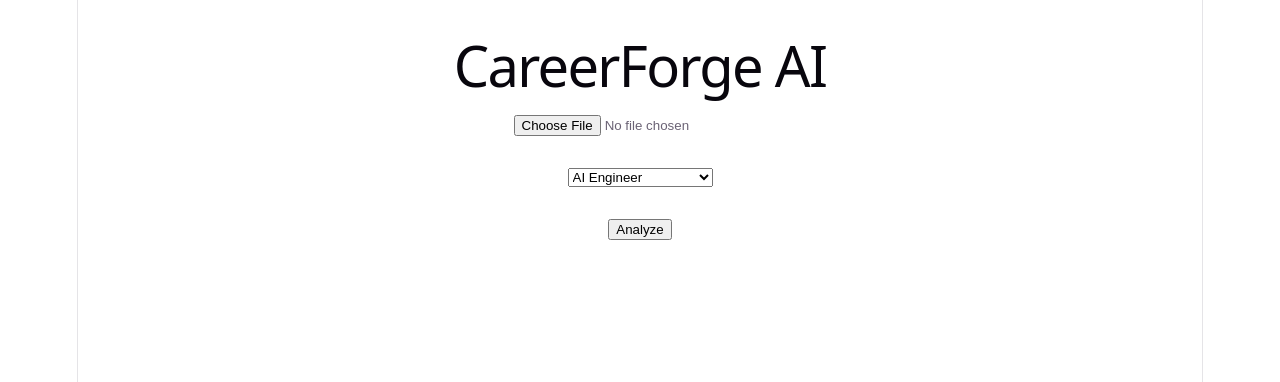
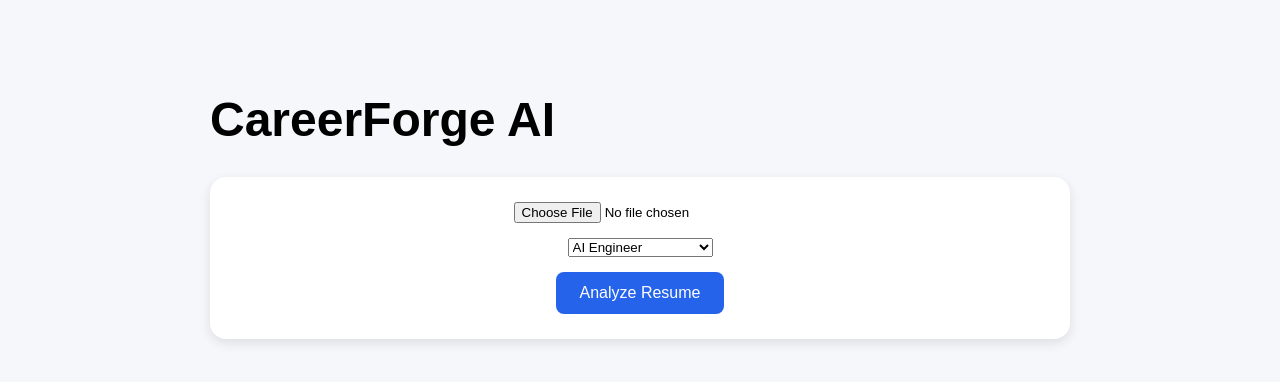
Before and after one commit to Kaviya-Balamurugan/careerforge-ai, a React app in the folder frontend/: page / in a window 1280 px wide. Shown: the top 382 px of the page. Built offline with nearby package versions, Linux system fonts and the light colour scheme; the HTML template or start-up script is replaced by a standard one.

Commit message:
Improved frontend UI design

```diff
--- a/frontend/src/App.css
+++ b/frontend/src/App.css
@@ -1,184 +1,58 @@
-.counter {
-  font-size: 16px;
-  padding: 5px 10px;
-  border-radius: 5px;
-  color: var(--accent);
-  background: var(--accent-bg);
-  border: 2px solid transparent;
-  transition: border-color 0.3s;
-  margin-bottom: 24px;
-
-  &:hover {
-    border-color: var(--accent-border);
-  }
-  &:focus-visible {
-    outline: 2px solid var(--accent);
-    outline-offset: 2px;
-  }
+.container {
+  max-width: 900px;
+  margin: 40px auto;
+  padding: 20px;
 }
 
-.hero {
-  position: relative;
-
-  .base,
-  .framework,
-  .vite {
-    inset-inline: 0;
-    margin: 0 auto;
-  }
-
-  .base {
-    width: 170px;
-    position: relative;
-    z-index: 0;
-  }
-
-  .framework,
-  .vite {
-    position: absolute;
-  }
-
-  .framework {
-    z-index: 1;
-    top: 34px;
-    height: 28px;
-    transform: perspective(2000px) rotateZ(300deg) rotateX(44deg) rotateY(39deg)
-      scale(1.4);
-  }
-
-  .vite {
-    z-index: 0;
-    top: 107px;
-    height: 26px;
-    width: auto;
-    transform: perspective(2000px) rotateZ(300deg) rotateX(40deg) rotateY(39deg)
-      scale(0.8);
-  }
+.title {
+  font-size: 3rem;
+  font-weight: bold;
+  margin-bottom: 30px;
 }
 
-#center {
+.card {
+  background: white;
+  border-radius: 16px;
+  padding: 25px;
+  margin-top: 25px;
+  box-shadow: 0 4px 12px rgba(0,0,0,0.1);
+}
+
+.upload-section {
   display: flex;
   flex-direction: column;
-  gap: 25px;
-  place-content: center;
-  place-items: center;
-  flex-grow: 1;
-
-  @media (max-width: 1024px) {
-    padding: 32px 20px 24px;
-    gap: 18px;
-  }
+  gap: 15px;
+  align-items: center;
 }
 
-#next-steps {
-  display: flex;
-  border-top: 1px solid var(--border);
-  text-align: left;
-
-  & > div {
-    flex: 1 1 0;
-    padding: 32px;
-    @media (max-width: 1024px) {
-      padding: 24px 20px;
-    }
-  }
-
-  .icon {
-    margin-bottom: 16px;
-    width: 22px;
-    height: 22px;
-  }
-
-  @media (max-width: 1024px) {
-    flex-direction: column;
-    text-align: center;
-  }
+button {
+  background: #2563eb;
+  color: white;
+  border: none;
+  padding: 12px 24px;
+  border-radius: 8px;
+  cursor: pointer;
+  font-size: 16px;
 }
 
-#docs {
-  border-right: 1px solid var(--border);
-
-  @media (max-width: 1024px) {
-    border-right: none;
-    border-bottom: 1px solid var(--border);
-  }
+button:hover {
+  background: #1d4ed8;
 }
 
-#next-steps ul {
-  list-style: none;
-  padding: 0;
-  display: flex;
-  gap: 8px;
-  margin: 32px 0 0;
-
-  .logo {
-    height: 18px;
-  }
-
-  a {
-    color: var(--text-h);
-    font-size: 16px;
-    border-radius: 6px;
-    background: var(--social-bg);
-    display: flex;
-    padding: 6px 12px;
-    align-items: center;
-    gap: 8px;
-    text-decoration: none;
-    transition: box-shadow 0.3s;
-
-    &:hover {
-      box-shadow: var(--shadow);
-    }
-    .button-icon {
-      height: 18px;
-      width: 18px;
-    }
-  }
-
-  @media (max-width: 1024px) {
-    margin-top: 20px;
-    flex-wrap: wrap;
-    justify-content: center;
-
-    li {
-      flex: 1 1 calc(50% - 8px);
-    }
-
-    a {
-      width: 100%;
-      justify-content: center;
-      box-sizing: border-box;
-    }
-  }
+.score {
+  font-size: 40px;
+  font-weight: bold;
+  color: #16a34a;
 }
 
-#spacer {
-  height: 88px;
-  border-top: 1px solid var(--border);
-  @media (max-width: 1024px) {
-    height: 48px;
-  }
+.skills-list {
+  text-align: left;
+  display: inline-block;
 }
 
-.ticks {
-  position: relative;
-  width: 100%;
-
-  &::before,
-  &::after {
-    content: '';
-    position: absolute;
-    top: -4.5px;
-    border: 5px solid transparent;
-  }
-
-  &::before {
-    left: 0;
-    border-left-color: var(--border);
-  }
-  &::after {
-    right: 0;
-    border-right-color: var(--border);
-  }
+.roadmap-item {
+  padding: 10px;
+  margin: 8px 0;
+  background: #f3f4f6;
+  border-radius: 8px;
 }
--- a/frontend/src/App.jsx
+++ b/frontend/src/App.jsx
@@ -1,22 +1,20 @@
 import { useState } from "react";
 import axios from "axios";
+import "./App.css";
 
 function App() {
-
   const [file, setFile] = useState(null);
   const [role, setRole] = useState("AI Engineer");
   const [result, setResult] = useState(null);
   const [roadmap, setRoadmap] = useState(null);
 
   const analyzeResume = async () => {
-
     if (!file) {
       alert("Please select a resume");
       return;
     }
 
     try {
-
       const formData = new FormData();
       formData.append("file", file);
 
@@ -33,9 +31,9 @@
         "http://127.0.0.1:8000/skill-gap",
         {
           params: {
-            filename: filename,
-            role: role
-          }
+            filename,
+            role,
+          },
         }
       );
 
@@ -46,9 +44,9 @@
         "http://127.0.0.1:8000/roadmap",
         {
           params: {
-            filename: filename,
-            role: role
-          }
+            filename,
+            role,
+          },
         }
       );
 
@@ -59,19 +57,21 @@
 
     } catch (error) {
       console.log(error);
+      alert("Error analyzing resume");
     }
   };
 
   return (
-    <div style={{ padding: "20px" }}>
-      <h1>CareerForge AI</h1>
+    <div className="container">
+
+      <h1 className="title">CareerForge AI</h1>
+
+      <div className="card upload-section">
 
         <input
           type="file"
           onChange={(e) => setFile(e.target.files[0])}
         />
-
-      <br /><br />
 
         <select
           value={role}
@@ -82,23 +82,24 @@
           <option>Full Stack Developer</option>
         </select>
 
-      <br /><br />
-
         <button onClick={analyzeResume}>
-        Analyze
+          Analyze Resume
         </button>
 
-      <br /><br />
+      </div>
 
       {result && (
-        <div>
+        <div className="card">
 
           <h2>Readiness Score</h2>
-          <p>{result.readiness_score}%</p>
+
+          <p className="score">
+            {result.readiness_score}%
+          </p>
 
           <h2>Missing Skills</h2>
 
-          <ul>
+          <ul className="skills-list">
             {result.missing_skills.map((skill, index) => (
               <li key={index}>{skill}</li>
             ))}
@@ -109,15 +110,19 @@
           {roadmap &&
             Object.entries(roadmap.roadmap).map(
               ([week, skill]) => (
-                <p key={week}>
+                <div
+                  key={week}
+                  className="roadmap-item"
+                >
                   <b>{week}</b> → {skill}
-                </p>
+                </div>
               )
             )
           }
 
         </div>
       )}
+
     </div>
   );
 }
--- a/frontend/src/index.css
+++ b/frontend/src/index.css
@@ -1,111 +1,13 @@
-:root {
-  --text: #6b6375;
-  --text-h: #08060d;
-  --bg: #fff;
-  --border: #e5e4e7;
-  --code-bg: #f4f3ec;
-  --accent: #aa3bff;
-  --accent-bg: rgba(170, 59, 255, 0.1);
-  --accent-border: rgba(170, 59, 255, 0.5);
-  --social-bg: rgba(244, 243, 236, 0.5);
-  --shadow:
-    rgba(0, 0, 0, 0.1) 0 10px 15px -3px, rgba(0, 0, 0, 0.05) 0 4px 6px -2px;
-
-  --sans: system-ui, 'Segoe UI', Roboto, sans-serif;
-  --heading: system-ui, 'Segoe UI', Roboto, sans-serif;
-  --mono: ui-monospace, Consolas, monospace;
-
-  font: 18px/145% var(--sans);
-  letter-spacing: 0.18px;
-  color-scheme: light dark;
-  color: var(--text);
-  background: var(--bg);
-  font-synthesis: none;
-  text-rendering: optimizeLegibility;
-  -webkit-font-smoothing: antialiased;
-  -moz-osx-font-smoothing: grayscale;
-
-  @media (max-width: 1024px) {
-    font-size: 16px;
-  }
+body {
+  margin: 0;
+  font-family: Arial, sans-serif;
+  background: #f5f7fb;
 }
 
-@media (prefers-color-scheme: dark) {
-  :root {
-    --text: #9ca3af;
-    --text-h: #f3f4f6;
-    --bg: #16171d;
-    --border: #2e303a;
-    --code-bg: #1f2028;
-    --accent: #c084fc;
-    --accent-bg: rgba(192, 132, 252, 0.15);
-    --accent-border: rgba(192, 132, 252, 0.5);
-    --social-bg: rgba(47, 48, 58, 0.5);
-    --shadow:
-      rgba(0, 0, 0, 0.4) 0 10px 15px -3px, rgba(0, 0, 0, 0.25) 0 4px 6px -2px;
-  }
-
-  #social .button-icon {
-    filter: invert(1) brightness(2);
-  }
-}
-
-body {
-  margin: 0;
+* {
+  box-sizing: border-box;
 }
 
 #root {
-  width: 1126px;
-  max-width: 100%;
-  margin: 0 auto;
-  text-align: center;
-  border-inline: 1px solid var(--border);
-  min-height: 100svh;
-  display: flex;
-  flex-direction: column;
-  box-sizing: border-box;
+  min-height: 100vh;
 }
-
-h1,
-h2 {
-  font-family: var(--heading);
-  font-weight: 500;
-  color: var(--text-h);
-}
-
-h1 {
-  font-size: 56px;
-  letter-spacing: -1.68px;
-  margin: 32px 0;
-  @media (max-width: 1024px) {
-    font-size: 36px;
-    margin: 20px 0;
-  }
-}
-h2 {
-  font-size: 24px;
-  line-height: 118%;
-  letter-spacing: -0.24px;
-  margin: 0 0 8px;
-  @media (max-width: 1024px) {
-    font-size: 20px;
-  }
-}
-p {
-  margin: 0;
-}
-
-code,
-.counter {
-  font-family: var(--mono);
-  display: inline-flex;
-  border-radius: 4px;
-  color: var(--text-h);
-}
-
-code {
-  font-size: 15px;
-  line-height: 135%;
-  padding: 4px 8px;
-  background: var(--code-bg);
-}
```
Lines whose indentation alone changed are shown as unchanged.
